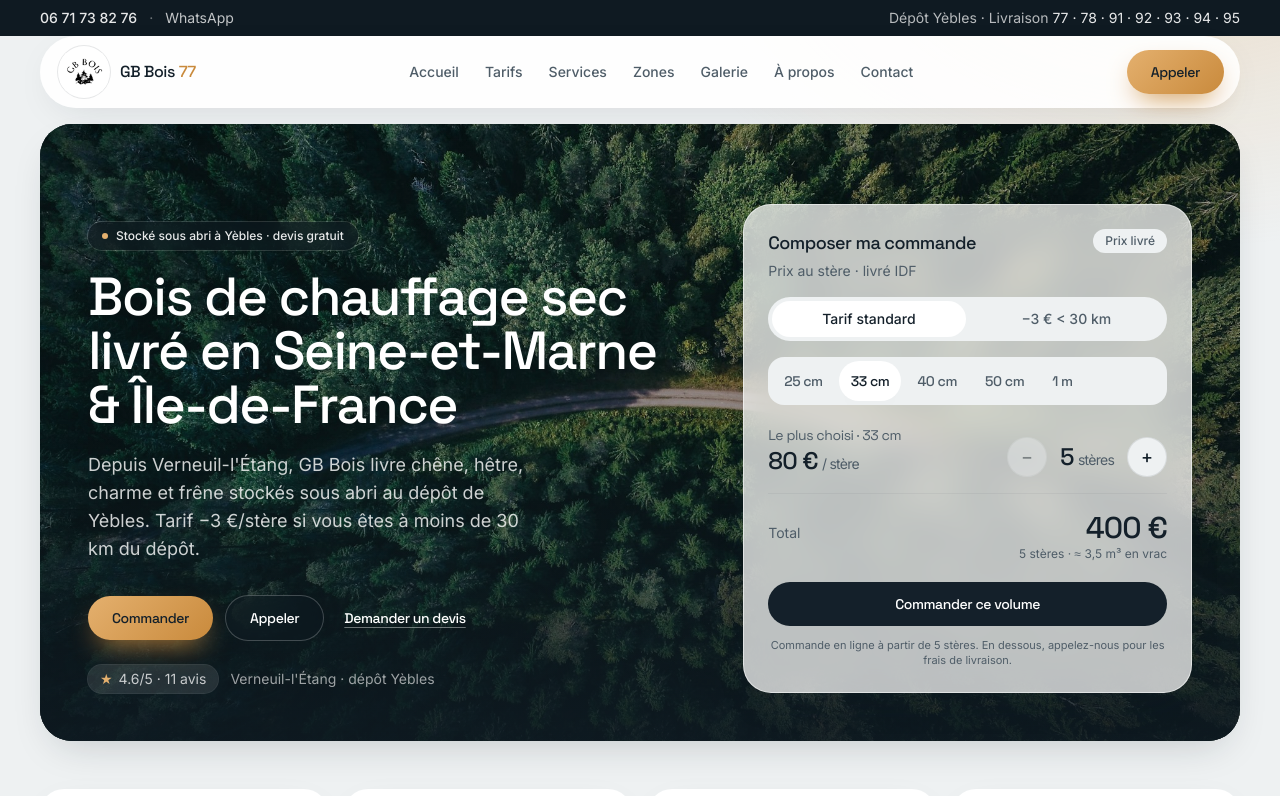
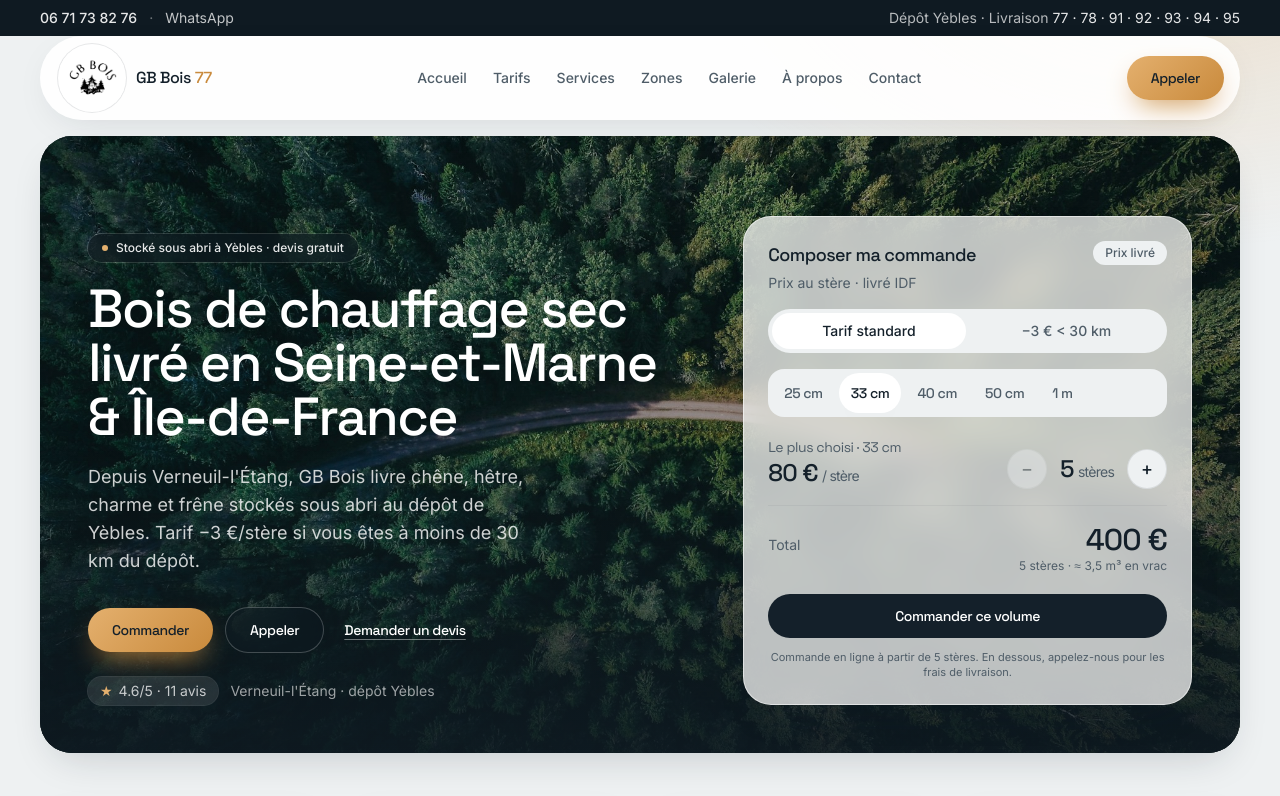
Before and after one commit to BlonXsss/gb-bois, a Next.js app in the folder web/: page / in a window 1280 px wide. Shown: the top 796 px of the page. Built offline with nearby package versions, Linux system fonts and the light colour scheme.

Commit message:
Enlarge header logo further (68px)
Co-authored-by: BlonXsss <BlonXsss@users.noreply.github.com>

```diff
--- a/web/src/components/Header.tsx
+++ b/web/src/components/Header.tsx
@@ -14,7 +14,7 @@ const links = [
   { href: "#contact", label: "Contact" },
 ];
 
-function LogoMark({ size = 52 }: { size?: number }) {
+function LogoMark({ size = 68 }: { size?: number }) {
   return (
     <span
       className="relative shrink-0 overflow-hidden rounded-full bg-white ring-1 ring-ink/10"
@@ -83,7 +83,7 @@ export function Header() {
     <>
       <div className="section-pad sticky top-3 z-50 mx-auto max-w-7xl">
         <header
-          className={`flex items-center justify-between gap-3 rounded-full px-3 py-2.5 shadow-soft transition sm:px-4 ${
+          className={`flex items-center justify-between gap-3 rounded-full px-3 py-2 shadow-soft transition sm:px-4 ${
             scrolled ? "glass" : "bg-white/90"
           }`}
         >
@@ -140,7 +140,7 @@ export function Header() {
         >
           <div className="flex items-center justify-between px-5 py-4">
             <span className="flex items-center gap-2 font-display text-lg tracking-tightest">
-              <LogoMark size={48} />
+              <LogoMark size={60} />
               {business.brand}
             </span>
             <button
```
